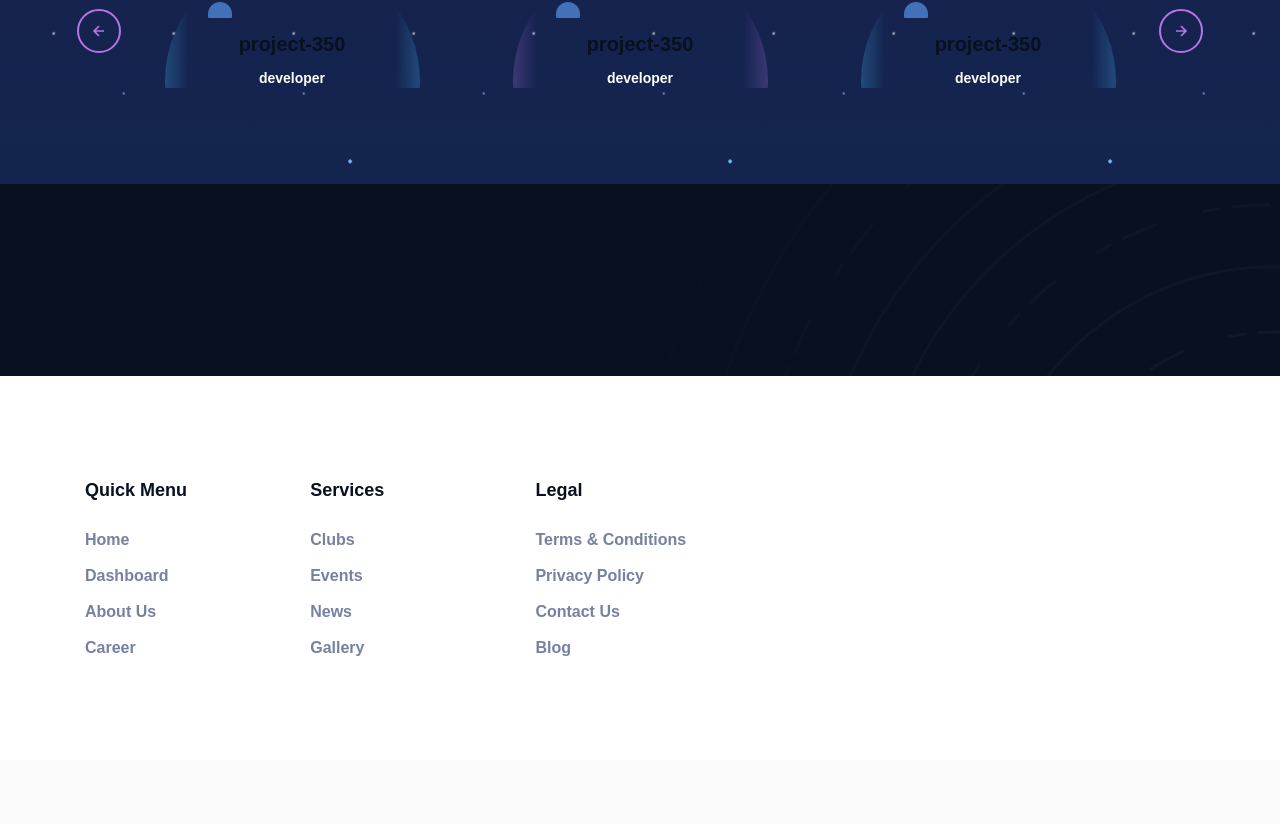
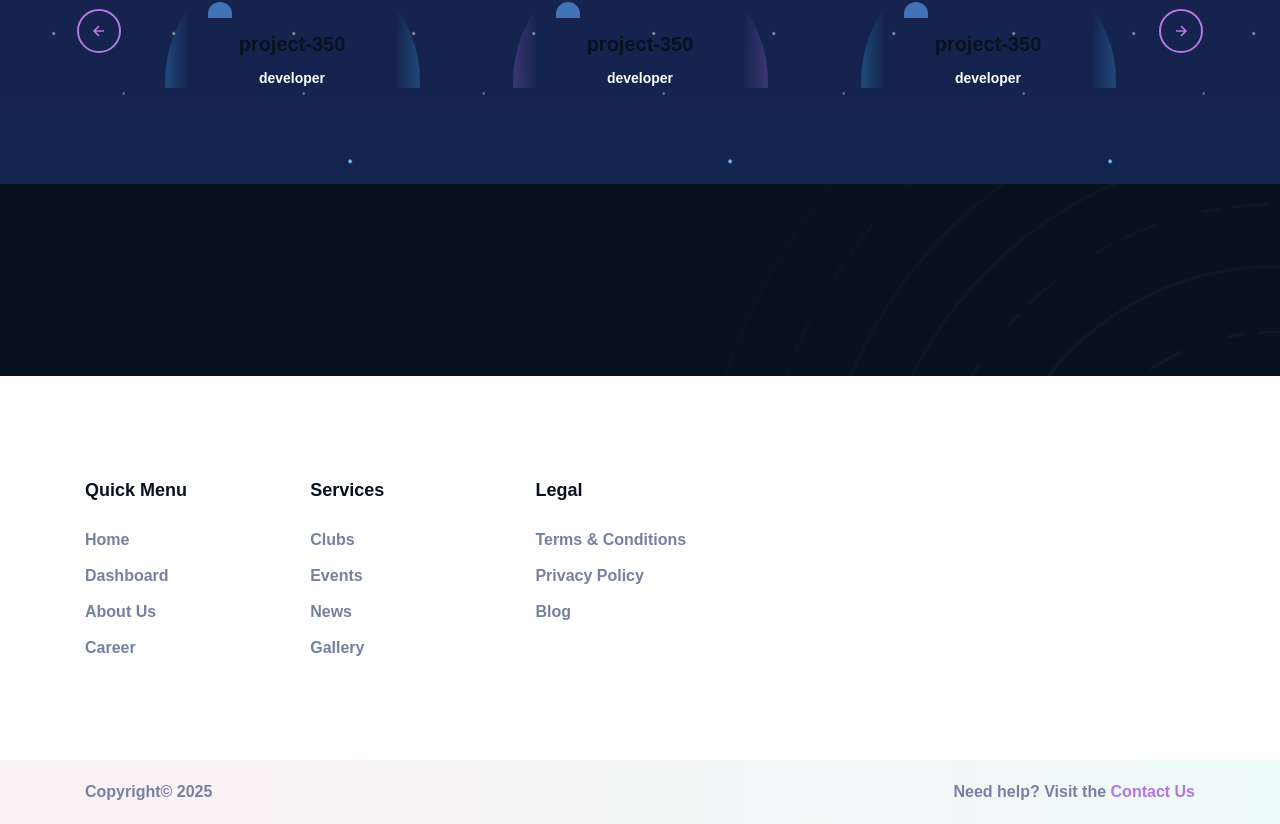
Before and after one commit to sksazid01/Project350, a React (Vite) app in the folder client/: page / in a window 1280 px wide. Shown: the part 3454-4278 px from the top of the page. Before the commit the page ends 4214 px from the top, so only its background shows below. Built offline with nearby package versions, Linux system fonts and the light colour scheme.

Commit message:
Updated Footer with Copyright

```diff
--- a/client/src/components/Layouts/Footer.jsx
+++ b/client/src/components/Layouts/Footer.jsx
@@ -69,11 +69,6 @@ const Footer = () => {
                                 </Link>
                             </li>
                             <li>
-                                <Link to="/contact-us" className="inline-block transition hover:scale-110 hover:text-secondary">
-                                    Contact Us
-                                </Link>
-                            </li>
-                            <li>
                                 <Link to="/404" className="inline-block transition hover:scale-110 hover:text-secondary">
                                     Blog
                                 </Link>
@@ -82,6 +77,22 @@ const Footer = () => {
                     </div>
                 </div>
             </div>
+
+            <div className="bg-gradient-to-r from-[#FCF1F4] to-[#EDFBF9] py-5 dark:border-t-2 dark:border-white/5 dark:bg-none">
+                <div className="container">
+                    <div className="items-center justify-between text-center font-bold dark:text-white md:flex">
+                        <div>
+                            Copyright© { new Date().getFullYear() + ' ' }
+                        </div>
+                        <div>
+                            Need help? Visit the{' '}
+                            <Link to="/contact-us" className="text-secondary transition hover:text-primary">
+                                Contact Us
+                            </Link>
+                        </div>
+                    </div>
+                </div>
+            </div>
         </footer>
     );
 };
```
